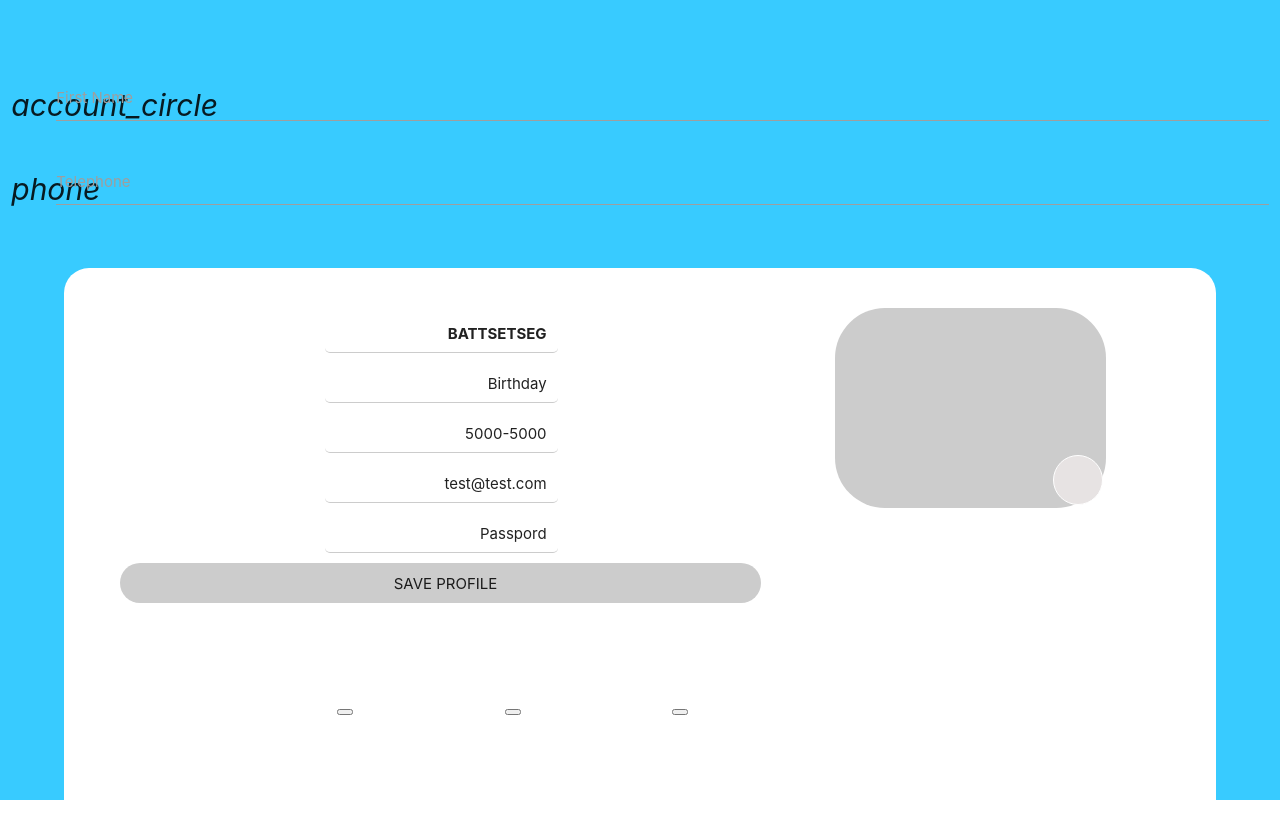
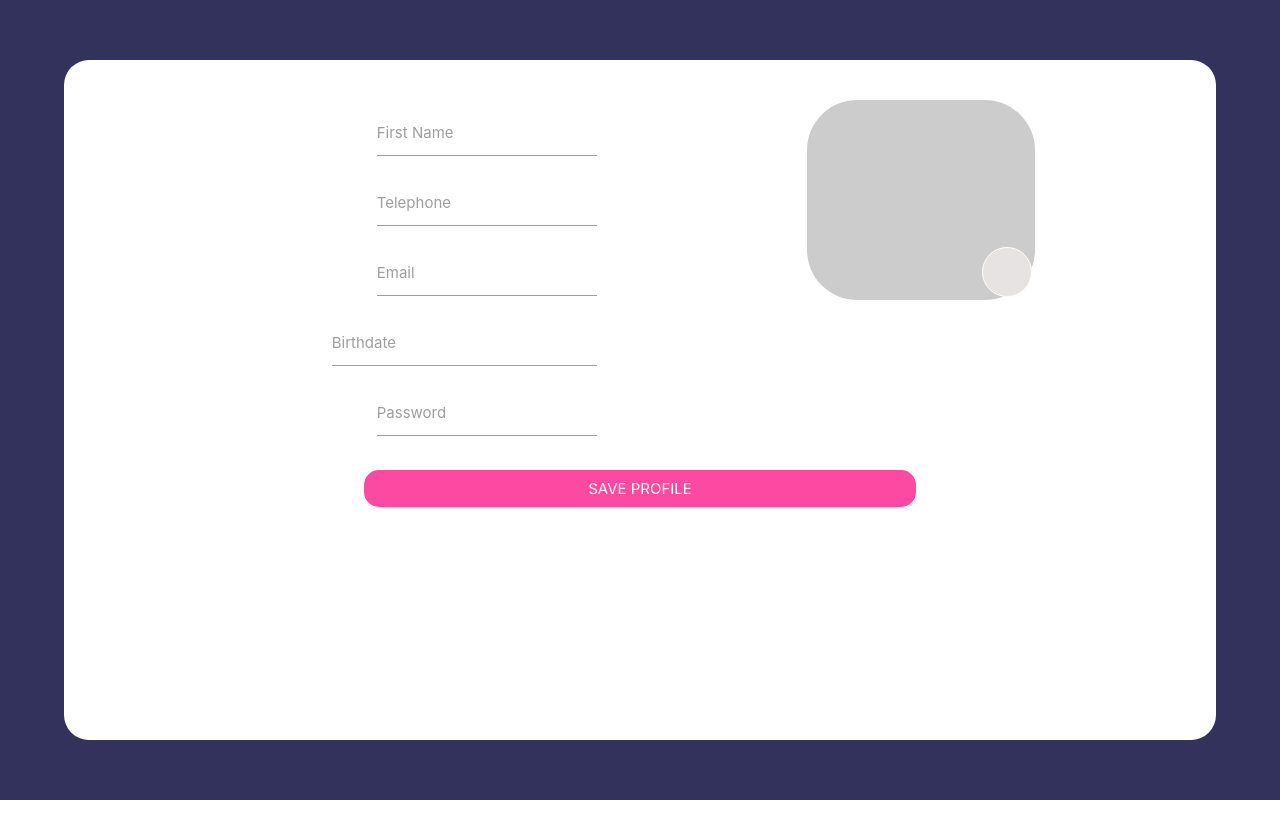
Before and after one commit to BBattsetseg/Zenly-pro, a React (Create React App) app: page /profile in a window 1280 px wide. Shown: the top 838 px of the page. After the commit the page ends 800 px from the top, so only its background shows below. Built offline with nearby package versions, Linux system fonts and the light colour scheme.

Commit message:
zenly UI barag duusav

```diff
--- a/src/App.js
+++ b/src/App.js
@@ -3,6 +3,9 @@ import Home from './pages/home';
 import Profile from './pages/profile';
 import FriendRequest from './pages/friend-req';
 import {BrowserRouter, Route,} from 'react-router-dom';
+import Start from './pages/start';
+import SignUp from './pages/start/signUp.js'
+
 
 
 function App() {
@@ -10,6 +13,12 @@ function App() {
     <BrowserRouter>
       <div className="App">
         <Route path="/" exact>
+          <Start/>
+        </Route >
+        <Route path="/signUp" exact>
+          <SignUp/>
+        </Route >
+        <Route path="/home">
           <Home/>
         </Route >
         <Route path="/profile">
--- a/src/pages/profile/index.js
+++ b/src/pages/profile/index.js
@@ -1,74 +1,74 @@
 import React  from 'react';
 import './profile.scss';
+import M from 'materialize-css/dist/js/materialize';
+
+
 const Profile = () =>{
+    document.addEventListener('DOMContentLoaded', function() {
+        var elems = document.querySelector('.datepicker');
+        var instance = M.Datepicker.init(elems, '');
+        instance.toString();
+      });
 
     return(
             <div className="profile-container">
             <link rel="stylesheet" href="https://use.fontawesome.com/releases/v5.15.3/css/all.css" integrity="sha384-SZXxX4whJ79/gErwcOYf+zWLeJdY/qpuqC4cAa9rOGUstPomtqpuNWT9wdPEn2fk" crossorigin="anonymous"></link>
-
-            <div class="row">
-                <form class="col s12">
-                    <div class="row">
-                        <div class="input-field col m12">
-                        <i class="material-icons prefix">account_circle</i>
-                        <input id="icon_prefix" type="text" class="validate"/>
-                        <label for="icon_prefix">First Name</label>
-                        </div>
-                        <div class="input-field col m12">
-                        <i class="material-icons prefix">phone</i>
-                        <input id="icon_telephone" type="tel" class="validate"/>
-                        <label for="icon_telephone">Telephone</label>
-                        </div>
-                    </div>
-                </form>
-            </div>
-
-            {/* /////////////////////////////////////////////////////////////////////////// */}
                 <div className="container-profile">
                     <div className="profile-content">
                         <div className="icons">
                             <i class="fas fa-cog fa-3x"></i>
                         </div>
-                        <div className="row">
-                            <div className="col m8 s12 white row">
-                                <div className=" col m4 s8  profile-items space-between">
-                                <i class="fas fa-user"></i>
-                                <span><b>BATTSETSEG</b></span>
+                        <div className="row ">
+                            <div className="col l8 m7 s12 white">
+                                <div className="row ">
+                                    <div class="input-field col l6 m9 s11 m-left profile-items">
+                                        <i class="fas fa-user prefix"></i>
+                                        <input id="icon_prefix" type="text" class="validate"/>
+                                        <label for="icon_prefix">First Name</label>
+                                    </div>
                                 </div>
-                                <div className=" col m4 s8  profile-items space-between">
-                                <i class="fas fa-calendar-alt"></i>
-                                <span>Birthday</span>
+                                <div className="row">
+                                    <div class="input-field col l6 m9 s11 m-left profile-items">
+                                        <i class="fas fa-mobile-alt prefix"></i>
+                                        <input id="icon_telephone" type="tel" class="validate"/>
+                                        <label for="icon_telephone">Telephone</label>
+                                    </div>
                                 </div>
-                                <div className=" col m4 s8  profile-items space-between">
-                                <i class="fas fa-mobile-alt"></i>
-                                <span>5000-5000</span>
+                                <div className="row">
+                                    <div class="input-field col l6 m9 s11 m-left profile-items">
+                                        <i class="far fa-envelope prefix"></i>
+                                        <input id="email" type="email" class="validate"/>
+                                        <label for="email">Email</label>
+                                    </div>
                                 </div>
-                                <div className=" col m4 s8  profile-items space-between">
-                                <i class="far fa-envelope"></i>
-                                <span>test@test.com</span>
+                                <div className="row">
+                                    <div class="input-field col l6 m9 s11 m-left profile-items">
+                                        <input type="text" class="datepicker"/>
+                                        <label for="date">Birthdate</label>
+                                    </div>
                                 </div>
-                                <div className="col m4 s8  profile-items space-between">
-                                <i class="fas fa-eye"></i>
-                                <span>Passpord</span>
-                                </div>
-                                <div className="col m11 s12 profile-edit-name">
-                                <i class="fas fa-pen"></i>
-                                <span>SAVE PROFILE</span>
+                                <div className="row">
+                                    <div class="input-field col l6 m9 s11 m-left profile-items">
+                                        <i class="fas fa-eye prefix"></i>
+                                        <input id="password" type="password" class="validate"/>
+                                        <label for="password">Password</label>
+                                    </div>
                                 </div>
                             </div>
-                            <div className="col m3 s12 profile-input-picture">
+                            <div className="col l3 m4 s12 profile-input-picture">
                                 <div className="camera-icon">
                                     <i class="fas fa-camera fa-2x"></i>
                                 </div>
                             </div>
                         </div>
-                        <div className="row">
+                                <button className="save-profile">SAVE PROFILE</button>
+                        {/* <div className="row">
                             <div className="profile-icons">
                                 <button className="message-icon"><i className="fas fa-comment-dots fa-3x" ></i></button>
                                 <button className="world-icon"><i className="fas fa-globe-americas fa-3x" ></i></button>
                                 <button className="profile-icon"><i className="fas fa-user fa-3x" ></i></button>
                             </div>
-                        </div>
+                        </div> */}
                     </div>
                 </div>
             </div>
--- a/src/pages/profile/profile.scss
+++ b/src/pages/profile/profile.scss
@@ -1,12 +1,15 @@
+$primary-color: #38cbff;
+$secondary-color: #32325c;
+$pink: #fc49a2;
+
 .profile-container {
-    background-color: #38cbff;
+    background-color: $secondary-color;
     width: 100%;
     height: 100vh;
     padding: 60px 0;
 
-    .space-between {
-        display: flex;
-        justify-content: space-between;
+    .m-left {
+        margin-left: 20% !important;
     }
 
     .container-profile{
@@ -17,7 +20,7 @@
         border-radius: 25px;
 
         .profile-content{
-            padding: 30px;
+            padding: 30px 10%;
             height: 100%;
 
             h1,h2,h3,h4,h5,h6{
@@ -33,23 +36,16 @@
 
                 .profile-name {
                     height: 50px;
-                    color: rgb(50, 50, 92);
+                    color: $secondary-color;
                     background-color: #fff !important;
                     padding-top: 2%;
 
                 }
 
                 .profile-items {
-                    height: 40px;
-                    padding-top: 1.5%;
                     border-radius: 5px;
-                    margin-left: 30% !important;
-                    border-bottom: #ccc 1px solid !important;
+                    border-bottom: #fff 1px solid !important;
                     background-color: #fff !important;
-
-                    span {
-                        margin-left: 10px;
-                    }
                 }
                 .profile-edit-name {
                     height: 40px;
@@ -94,7 +90,6 @@
                 margin-top: 20px;
                 border: none;
 
-
                 button {
                     margin: 10%;
                     outline: none;
@@ -102,4 +97,17 @@
             }
         }
     }
+    .fas {
+        color: $secondary-color !important;
+    }
+
+    .save-profile{
+        width: 60%;
+        padding: 10px;
+        margin-top: 5px;
+        border: none;
+        color: #fff;
+        border-radius: 15px;
+        background-color: $pink;
+    }
 }
--- /dev/null
+++ b/src/pages/start/index.js
@@ -0,0 +1,18 @@
+import React  from 'react';
+import './start.scss';
+
+const Start = () =>{
+    return(
+        <div className="sing-container">
+            <div>
+                <h1>Zenly</h1>
+                <h4>YOUR MAP, YOUR PEOPLE</h4>
+                <button>SIGN UP</button>
+            </div>
+        </div>
+    )
+}
+
+
+
+export default Start;
--- /dev/null
+++ b/src/pages/start/signUp.js
@@ -0,0 +1,30 @@
+import React  from 'react';
+import './start.scss';
+
+const SignUp = () =>{
+    return(
+        <div className="sing-container">
+            <div class="row">
+                <form class="col s12">
+                    <div class="row">
+                        <div class="input-field col s6">
+                            <i class="fas fa-user prefix"></i>
+                            <input id="icon_prefix" type="text" class="validate"/>
+                            <label for="icon_prefix">First Name</label>
+                        </div>
+                        <div class="input-field col s6">
+                            <i class="fas fa-mobile-alt prefix"></i>
+                            <input id="icon_telephone" type="tel" class="validate"/>
+                            <label for="icon_telephone">Telephone</label>
+                        </div>
+                    </div>
+                </form>
+                <button>SIGN UP</button>
+            </div>
+        </div>
+    )
+}
+
+
+
+export default SignUp;
--- /dev/null
+++ b/src/pages/start/start.scss
@@ -0,0 +1,22 @@
+$primary-color: #38cbff;
+$secondary-color: #32325c;
+$pink: #fc49a2;
+
+.sing-container {
+    width: 100%;
+    height: 100vh;
+    background-color: $secondary-color;
+    display: flex;
+    justify-content: center;
+    align-items: center;
+    text-align: center;
+    color: #ccc;
+
+    button {
+        padding: 10px 35px;
+        border-radius: 15px;
+        background-color: $pink;
+        border: none;
+
+    }
+}
```
Also changed, not shown: src/pages/friend-req/friend.scss (+29 -5 lines), src/pages/friend-req/index.js (+12 -9 lines), src/pages/home/home.scss (+14 -3 lines), 1 other file (tests, documents, lock files or other folders).
